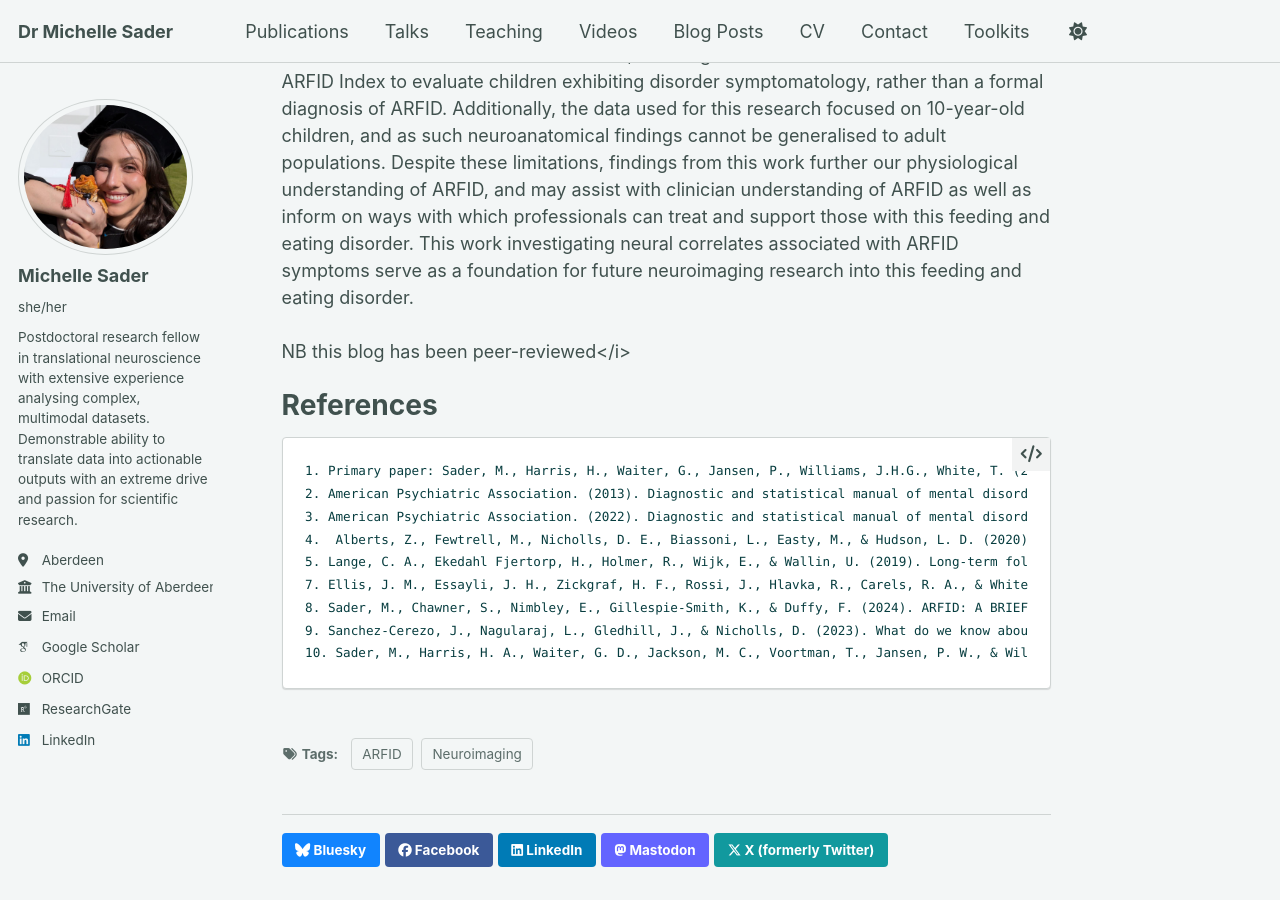
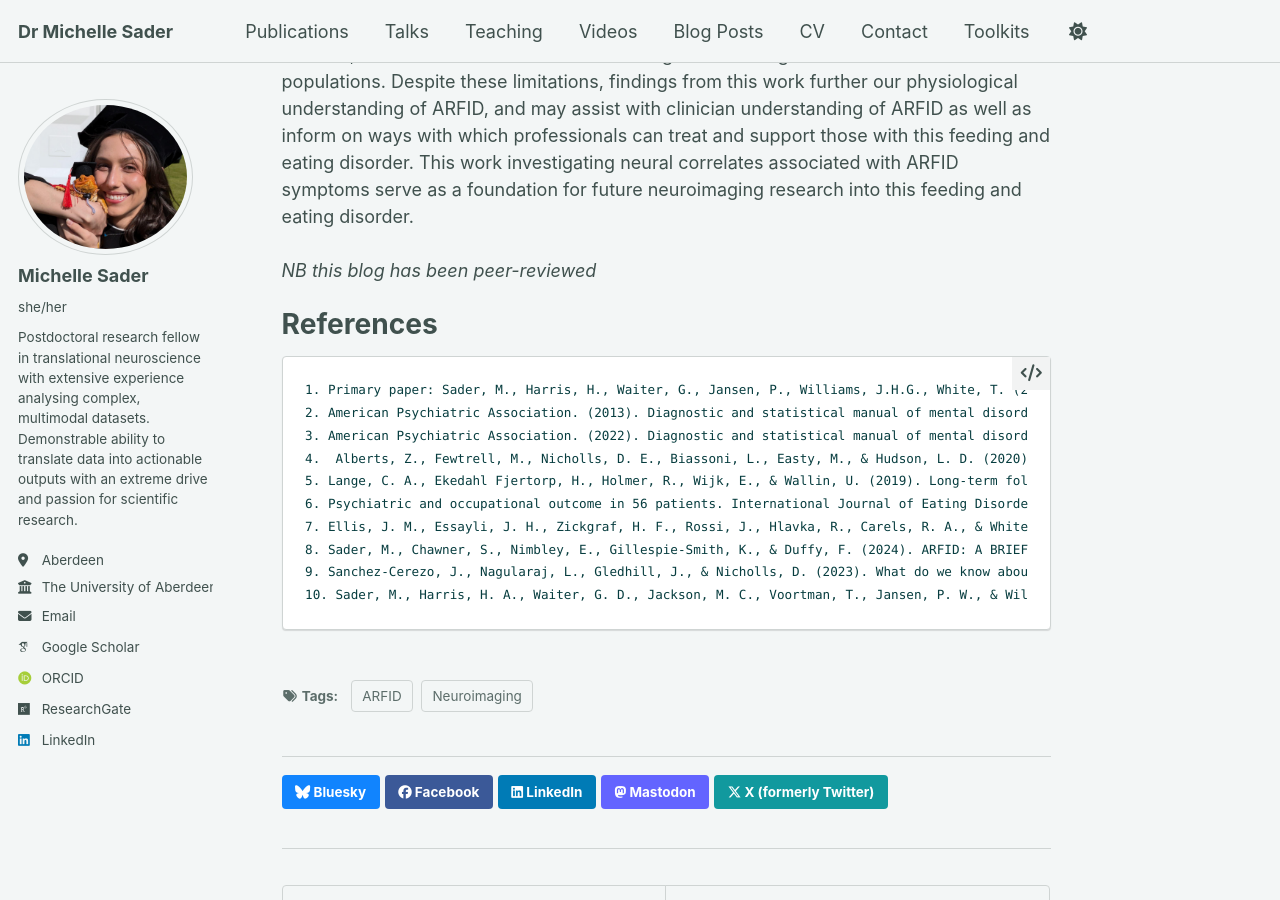
Before and after one commit to sadermichelle/sadermichelle.github.io, a Jekyll site: the page built from _posts/2025-01-06-blog-ACAMH.md, in a window 1280 px wide and 900 px high, scrolled down 2016 px. Built offline with Jekyll 4.4.1, drawn with Linux system fonts in a browser that asks for light colours; some web fonts are replaced; a script bundle is joined from its source files by our own code; library files that are not in the unit come from our copies.

Commit message:
Update 2025-01-06-blog-ACAMH.md

```diff
--- a/_posts/2025-01-06-blog-ACAMH.md
+++ b/_posts/2025-01-06-blog-ACAMH.md
@@ -14,7 +14,6 @@
 
 Background
 ======
-<br>
 Avoidant/restrictive food intake disorder (ARFID) is a feeding and eating disorder that was introduced in the fifth edition of the Diagnostic and Statistical Manual of Mental Disorders (DSM-5), published in 2013 (American Psychiatric Association, 2013). ARFID is characterised by a restriction or avoidance of food intake for a variety of reasons and three underpinning drivers of ARFID consist of lack of interest in food, sensory sensitivity associated with food and fear of aversive consequences, such as choking or vomiting (DSM-5-TR). Despite the preconception that those with ARFID are simply ‘fussy eaters’, ARFID can pose significant adverse effects on mental and physical health. ARFID can impact one’s weight and body similar to those with anorexia nervosa (Lange et al., 2019; Alberts et al. 2020)  and yet, is regarded as significantly less harmful (Ellis et al., 2020).<br>
 <br>
 A decade on from the inclusion of ARFID as a diagnostic criteria, literature on the disorder is limited and extensively varied. For instance, referrals for ARFID are increasing, but neither the National Institute of Health and Care Excellence (NICE) nor the Scottish Collegiate Guidelines Network (SIGN) are able to provide guidelines on interventions or treatment for ARFID (Sader et al., 2024). Prevalence rates for ARFID are highly varied across global and clinical populations, ranging between 0.3%-17.9% and 0.9-32% respectively (Sanchez-Cerezo et al., 2023). Importantly, there are no current studies evaluating the brain structure of those with ARFID or ARFID-like states that may help with understanding biological drivers associated with the feeding and eating disorder.<br>
@@ -22,7 +21,6 @@
 
 Main Content and Going Forward
 ======
-<br>
 To understand whether children with ARFID symptoms indeed exhibit differences in brain structure relative to children not presenting with ARFID symptoms, an international group of researchers led by Dr Michelle Sader analysed brain scans from 1,977 10-year-old participants from the Generation R Study, a population-based Dutch cohort from Rotterdam. Children were classified with ARFID using the ARFID Index (Sader et al., 2023), a validated evaluative tool meant to reflect DSM-5 diagnostic criteria that use parent- and child-reported measures to characterise symptoms in research settings. Once children from the Generation R study were characterised as expressing or not expressing ARFID symptomatology, T1-weighted MRI scans were used to compare brain volume, surface area, and cortical thickness between groups.<br>
 <br>
 From 1,977 children, 121, or 6.1% presented with ARFID symptoms. Analysis of MRI scans between those with versus those without ARFID symptoms identified differences in cortical thickness, which is a measurement of the depth of the outer layer of the brain. Significantly greater cortical thickness was seen in the frontal (p=0.00743; d=0.21) and superior frontal cortex (p=6.56E-04; d=0.28) in children with ARFID symptoms. These regions are associated with conflict anticipation, attentional processing and inhibition control. Interestingly, previous work with this cohort identified that children with ARFID symptoms exhibited increased levels of anxiety, depression, and obsessive-compulsive disorder, as well as increased levels of attention deficit hyperactivity disorder and increased Autistic characteristics (Sader et al., 2023). Future imaging-based research on ARFID would benefit from examining whether structural differences in the brain are associated with comorbidity or co-occurrence of other psychiatric or neurodevelopmental conditions.<br>
@@ -30,10 +28,9 @@
 
 Conclusions
 =======
-<br>
 To our knowledge, this is the first structural MRI study associated with ARFID. However, there are important considerations that put findings from this research into perspective. For instance, no self-report or semi-structured interviews to classify ARFID are currently available within the Generation R dataset, meaning the research team constructed the ARFID Index to evaluate children exhibiting disorder symptomatology, rather than a formal diagnosis      of ARFID. Additionally, the data used for this research focused on 10-year-old children, and as such neuroanatomical findings cannot be generalised to adult populations. Despite these limitations, findings from this work further our physiological understanding of ARFID, and may assist with clinician understanding of ARFID as well as inform on ways with which professionals can treat and support those with this feeding and eating disorder. This work investigating neural correlates associated with ARFID symptoms serve as a foundation for future neuroimaging research into this feeding and eating disorder.<br>
 <br>
-<i></i>NB this blog has been peer-reviewed</i>
+<i>NB this blog has been peer-reviewed</i>
 <br>
 
 References
@@ -43,7 +40,8 @@
     2. American Psychiatric Association. (2013). Diagnostic and statistical manual of mental disorders: DSM-5 (5th ed.). American Psychiatric Association.
     3. American Psychiatric Association. (2022). Diagnostic and statistical manual of mental disorders, text revision DSM-5-TR. (5th ed.). American Psychiatric Association.
     4.  Alberts, Z., Fewtrell, M., Nicholls, D. E., Biassoni, L., Easty, M., & Hudson, L. D. (2020). Bone mineral density in anorexia nervosa versus avoidant restrictive food intake disorder. Bone, 134, 115307.
-    5. Lange, C. A., Ekedahl Fjertorp, H., Holmer, R., Wijk, E., & Wallin, U. (2019). Long‐term follow‐up study of low‐weight avoidant restrictive food intake disorder compared with childhood‐onset anorexia nervosa:       6. Psychiatric and occupational outcome in 56 patients. International Journal of Eating Disorders, 52(4), 435-438.
+    5. Lange, C. A., Ekedahl Fjertorp, H., Holmer, R., Wijk, E., & Wallin, U. (2019). Long‐term follow‐up study of low‐weight avoidant restrictive food intake disorder compared with childhood‐onset anorexia nervosa
+    6. Psychiatric and occupational outcome in 56 patients. International Journal of Eating Disorders, 52(4), 435-438.
     7. Ellis, J. M., Essayli, J. H., Zickgraf, H. F., Rossi, J., Hlavka, R., Carels, R. A., & Whited, M. C. (2020). Comparing stigmatizing attitudes toward anorexia nervosa, binge-eating disorder, avoidant-restrictive food intake disorder, and subthreshold eating behaviors in college students. Eating behaviors, 39, 101443.
     8. Sader, M., Chawner, S., Nimbley, E., Gillespie-Smith, K., & Duffy, F. (2024). ARFID: A BRIEF EVIDENCE REVIEW FOR EATING DISORDERS AWARENESS WEEK 2024. Eating Disorder Awareness Week 2024.
     9. Sanchez‐Cerezo, J., Nagularaj, L., Gledhill, J., & Nicholls, D. (2023). What do we know about the epidemiology of avoidant/restrictive food intake disorder in children and adolescents? A systematic review of the literature. European Eating Disorders Review, 31(2), 226-246.
```
